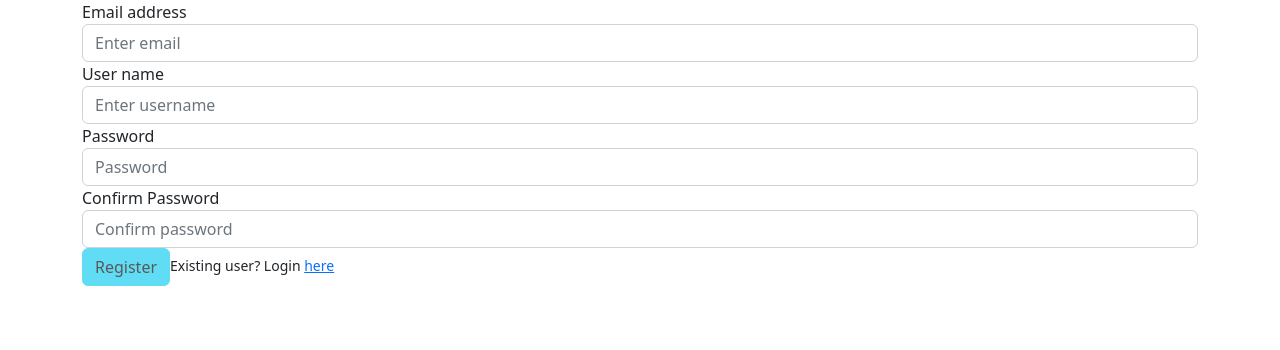
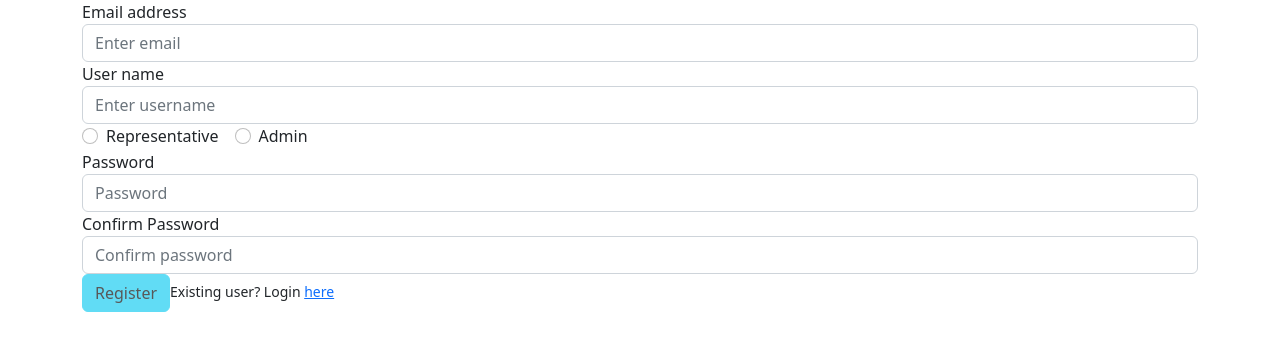
Before and after one commit to faithburg/Ticket-System-frontend, an Angular app: page /registration in a window 1280 px wide. Shown: the top 350 px of the page. Built offline with nearby package versions, Linux system fonts and the light colour scheme.

Commit message:
added radio buttons so user can choose role

```diff
--- a/src/app/registration/registration.component.html
+++ b/src/app/registration/registration.component.html
@@ -40,6 +40,37 @@
         class="text-danger"
         [class.d-none]="username.valid || username.untouched"
         >User name is required field.</small
+      >
+    </div>
+
+    <!--Radio buttons for role selection-->
+    <div class="form-check form-check-inline">
+      <input
+        class="form-check-input"
+        type="radio"
+        name="role"
+        value="Representative"
+        [(ngModel)]="user.role"
+        required
+        #role="ngModel"
+        [class.is-invalid]="role.invalid && role.touched"
+      />
+      <label class="form-check-label" for="inlineRadio1">Representative</label>
+    </div>
+    <div class="form-check form-check-inline">
+      <input
+        class="form-check-input"
+        type="radio"
+        name="role"
+        value="Admin"
+        [(ngModel)]="user.role"
+        required
+        #role="ngModel"
+        [class.is-invalid]="role.invalid && role.touched"
+      />
+      <label class="form-check-label" for="inlineRadio2">Admin</label>
+      <small class="text-danger" [class.d-none]="role.valid || role.untouched"
+        >Role is required field.</small
       >
     </div>
 
```
